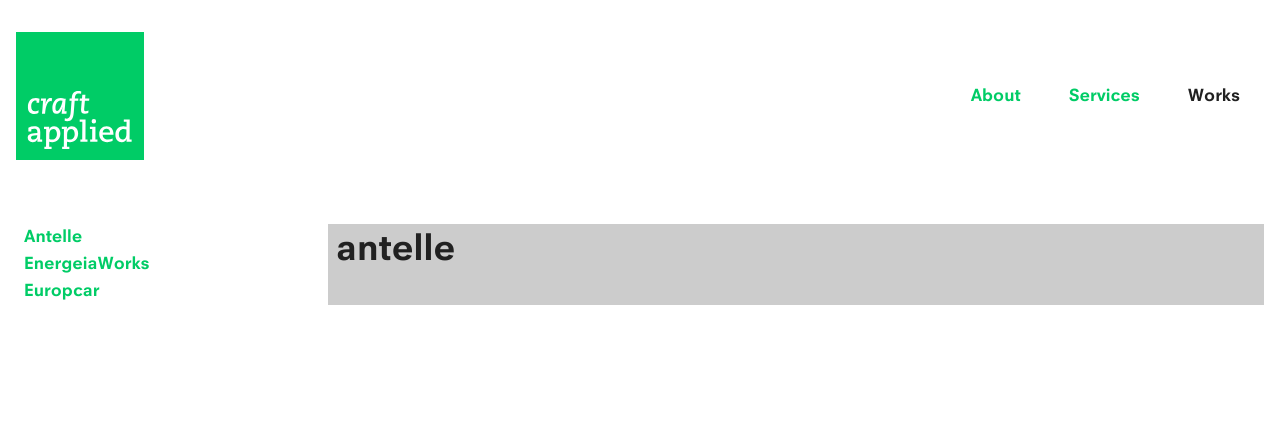
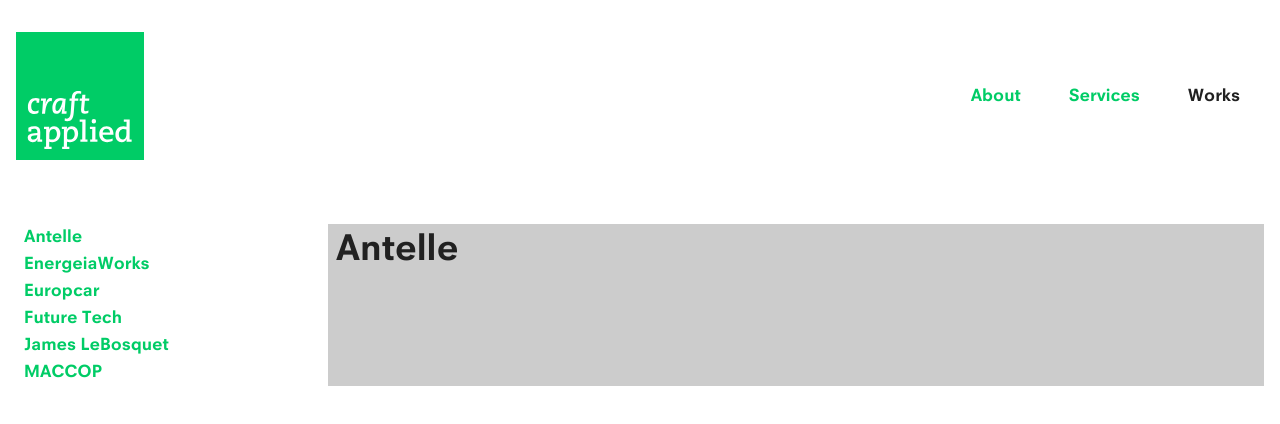
Before and after one commit to darrenbarklie/craftapplied-v3, a React app: page /works/antelle in a window 1280 px wide. Shown: the top 424 px of the page. Built offline with nearby package versions, Linux system fonts and the light colour scheme; a small style sheet from the web is missing; the HTML template or start-up script is replaced by a standard one.

Commit message:
Refactor Works subrouting

```diff
--- a/src/components/works/Works.js
+++ b/src/components/works/Works.js
@@ -2,14 +2,12 @@
 import { Link, Route } from 'react-router-dom'
 import { Row, Col } from 'react-flexbox-grid'
 
-import { Work } from './work/Work'
-
-//
-
-//import { WorkObject } from '.'
-//import { EuropcarImg1x, EnergeiaImg1x, GlobalPRImg1x, JLBImg1x } from '../../assets/img/works'
-
-
+import { Antelle,
+         EnergeiaWorks,
+         Europcar,
+         FutureTech,
+         JamesLeBosquet,
+         Maccop } from './work'
 
 
 export const Works = ({ match }) => (
@@ -18,21 +16,12 @@
 
       <nav className="secondary">
         <ul>
-          <li>
-            <Link to={`${match.url}/antelle`}>
-              Antelle
-            </Link>
-          </li>
-          <li>
-            <Link to={`${match.url}/energeiaworks`}>
-              EnergeiaWorks
-            </Link>
-          </li>
-          <li>
-            <Link to={`${match.url}/europcar`}>
-              Europcar
-            </Link>
-          </li>
+          <li><Link to={`${match.url}/antelle`}>Antelle</Link></li>
+          <li><Link to={`${match.url}/energeiaworks`}>EnergeiaWorks</Link></li>
+          <li><Link to={`${match.url}/europcar`}>Europcar</Link></li>
+          <li><Link to={`${match.url}/futuretech`}>Future Tech</Link></li>
+          <li><Link to={`${match.url}/jameslebosquet`}>James LeBosquet</Link></li>
+          <li><Link to={`${match.url}/maccop`}>MACCOP</Link></li>
         </ul>
       </nav>
 
@@ -40,10 +29,16 @@
 
     <Col xs={12} md={9} style={{backgroundColor: '#ccc'}}>
 
-      <Route path={`${match.url}/:worksId`} component={Work}/>
       <Route exact path={match.url} render={() => (
         <h3>Please select a project.</h3>
       )}/>
+
+      <Route path={`${match.url}/antelle`} component={Antelle} />
+      <Route path={`${match.url}/energeiaworks`} component={EnergeiaWorks} />
+      <Route path={`${match.url}/europcar`} component={Europcar} />
+      <Route path={`${match.url}/futuretech`} component={FutureTech} />
+      <Route path={`${match.url}/jameslebosquet`} component={JamesLeBosquet} />
+      <Route path={`${match.url}/maccop`} component={Maccop} />
 
     </Col>
 
--- /dev/null
+++ b/src/components/works/work/Antelle.js
@@ -0,0 +1,8 @@
+import React from 'react'
+
+
+export const Antelle = () => (
+  <div>
+    <h3>Antelle</h3>
+  </div>
+)
--- /dev/null
+++ b/src/components/works/work/EnergeiaWorks.js
@@ -0,0 +1,8 @@
+import React from 'react'
+
+
+export const EnergeiaWorks = () => (
+  <div>
+    <h3>EnergeiaWorks</h3>
+  </div>
+)
--- /dev/null
+++ b/src/components/works/work/Europcar.js
@@ -0,0 +1,8 @@
+import React from 'react'
+
+
+export const Europcar = () => (
+  <div>
+    <h2>Europcar</h2>
+  </div>
+)
--- /dev/null
+++ b/src/components/works/work/FutureTech.js
@@ -0,0 +1,8 @@
+import React from 'react'
+
+
+export const FutureTech = () => (
+  <div>
+    <h3>Future Tech Ltd</h3>
+  </div>
+)
--- /dev/null
+++ b/src/components/works/work/JamesLeBosquet.js
@@ -0,0 +1,8 @@
+import React from 'react'
+
+
+export const JamesLeBosquet = () => (
+  <div>
+    <h3>James Le Bosquet</h3>
+  </div>
+)
--- /dev/null
+++ b/src/components/works/work/Maccop.js
@@ -0,0 +1,8 @@
+import React from 'react'
+
+
+export const Maccop = () => (
+  <div>
+    <h3>MACCOP</h3>
+  </div>
+)
--- a/src/components/works/work/Work.js
+++ /dev/null
@@ -1,16 +0,0 @@
-import React from 'react'
-
-
-export const Work = ({ match }) => (
-  <div>
-    <h3>{match.params.worksId}</h3>
-  </div>
-)
-
-
-
-// export const Work = () => {
-//   return (
-//     <h1>WORK Template</h1>
-//   )
-// }
--- /dev/null
+++ b/src/components/works/work/globals/Title.js
@@ -0,0 +1,6 @@
+import React from 'react'
+
+
+export const Title = (props) => (
+  <h2>{props.title}</h2>
+)
--- /dev/null
+++ b/src/components/works/work/globals/index.js
@@ -0,0 +1,2 @@
+export { Title } from './Title'
+export { Introduction } from './Introduction'
--- a/src/components/works/work/index.js
+++ b/src/components/works/work/index.js
@@ -1 +1,6 @@
 export { Antelle } from './Antelle'
+export { EnergeiaWorks } from './EnergeiaWorks'
+export { Europcar } from './Europcar'
+export { FutureTech } from './FutureTech'
+export { JamesLeBosquet } from './JamesLeBosquet'
+export { Maccop } from './Maccop'
```
